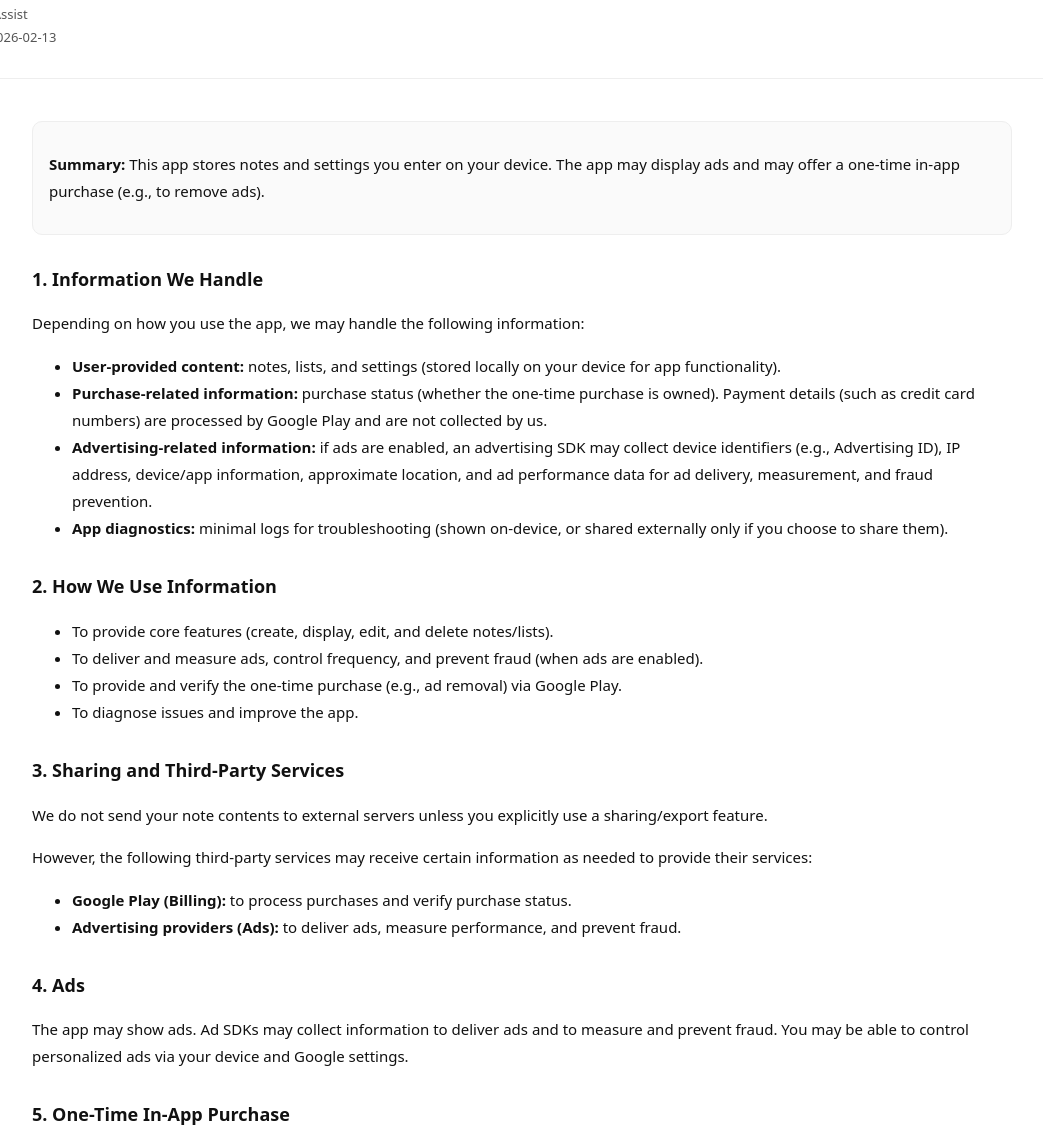
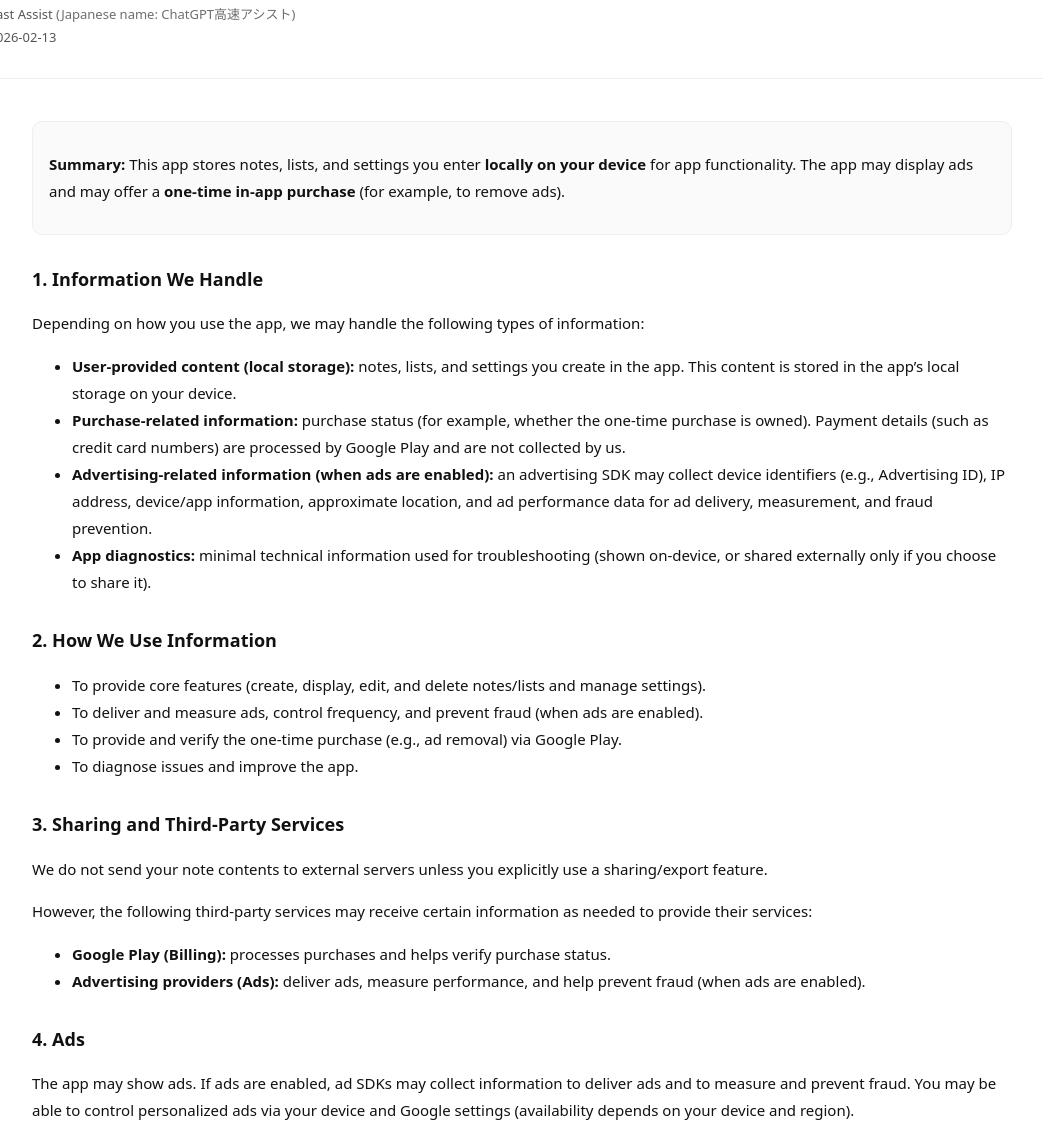
Before and after one commit to momotarou2025desu-pixel/privacy-policy-chatgpt-assist, a plain HTML site: page index.html in a window 1280 px wide. Shown: the part 78-1212 px from the top of the page, without its empty margins (118-1161 px from the left). Drawn offline with Linux system fonts and the light colour scheme.

Commit message:
Update index.html

```diff
--- a/index.html
+++ b/index.html
@@ -3,7 +3,7 @@
 <head>
   <meta charset="utf-8" />
   <meta name="viewport" content="width=device-width,initial-scale=1" />
-  <title>Privacy Policy | Chat GPT Assist</title>
+  <title>Privacy Policy | ChatGPT Fast Assist</title>
   <style>
     body{font-family:system-ui,-apple-system,"Segoe UI",Roboto,Arial,sans-serif;line-height:1.8;margin:0;background:#fff;color:#111}
     header{padding:28px 20px;border-bottom:1px solid #eee}
@@ -20,27 +20,27 @@
 <body>
   <header>
     <h1>Privacy Policy</h1>
-    <div class="meta">App: Chat GPT Assist</div>
+    <div class="meta">App: ChatGPT Fast Assist <span style="opacity:.85;">(Japanese name: ChatGPT高速アシスト)</span></div>
     <div class="meta">Last updated: 2026-02-13</div>
   </header>
 
   <main>
     <div class="box">
-      <p><strong>Summary:</strong> This app stores notes and settings you enter on your device. The app may display ads and may offer a one-time in-app purchase (e.g., to remove ads).</p>
+      <p><strong>Summary:</strong> This app stores notes, lists, and settings you enter <strong>locally on your device</strong> for app functionality. The app may display ads and may offer a <strong>one-time in-app purchase</strong> (for example, to remove ads).</p>
     </div>
 
     <h2>1. Information We Handle</h2>
-    <p>Depending on how you use the app, we may handle the following information:</p>
+    <p>Depending on how you use the app, we may handle the following types of information:</p>
     <ul>
-      <li><strong>User-provided content:</strong> notes, lists, and settings (stored locally on your device for app functionality).</li>
-      <li><strong>Purchase-related information:</strong> purchase status (whether the one-time purchase is owned). Payment details (such as credit card numbers) are processed by Google Play and are not collected by us.</li>
-      <li><strong>Advertising-related information:</strong> if ads are enabled, an advertising SDK may collect device identifiers (e.g., Advertising ID), IP address, device/app information, approximate location, and ad performance data for ad delivery, measurement, and fraud prevention.</li>
-      <li><strong>App diagnostics:</strong> minimal logs for troubleshooting (shown on-device, or shared externally only if you choose to share them).</li>
+      <li><strong>User-provided content (local storage):</strong> notes, lists, and settings you create in the app. This content is stored in the app’s local storage on your device.</li>
+      <li><strong>Purchase-related information:</strong> purchase status (for example, whether the one-time purchase is owned). Payment details (such as credit card numbers) are processed by Google Play and are not collected by us.</li>
+      <li><strong>Advertising-related information (when ads are enabled):</strong> an advertising SDK may collect device identifiers (e.g., Advertising ID), IP address, device/app information, approximate location, and ad performance data for ad delivery, measurement, and fraud prevention.</li>
+      <li><strong>App diagnostics:</strong> minimal technical information used for troubleshooting (shown on-device, or shared externally only if you choose to share it).</li>
     </ul>
 
     <h2>2. How We Use Information</h2>
     <ul>
-      <li>To provide core features (create, display, edit, and delete notes/lists).</li>
+      <li>To provide core features (create, display, edit, and delete notes/lists and manage settings).</li>
       <li>To deliver and measure ads, control frequency, and prevent fraud (when ads are enabled).</li>
       <li>To provide and verify the one-time purchase (e.g., ad removal) via Google Play.</li>
       <li>To diagnose issues and improve the app.</li>
@@ -50,12 +50,12 @@
     <p>We do not send your note contents to external servers unless you explicitly use a sharing/export feature.</p>
     <p>However, the following third-party services may receive certain information as needed to provide their services:</p>
     <ul>
-      <li><strong>Google Play (Billing):</strong> to process purchases and verify purchase status.</li>
-      <li><strong>Advertising providers (Ads):</strong> to deliver ads, measure performance, and prevent fraud.</li>
+      <li><strong>Google Play (Billing):</strong> processes purchases and helps verify purchase status.</li>
+      <li><strong>Advertising providers (Ads):</strong> deliver ads, measure performance, and help prevent fraud (when ads are enabled).</li>
     </ul>
 
     <h2>4. Ads</h2>
-    <p>The app may show ads. Ad SDKs may collect information to deliver ads and to measure and prevent fraud. You may be able to control personalized ads via your device and Google settings.</p>
+    <p>The app may show ads. If ads are enabled, ad SDKs may collect information to deliver ads and to measure and prevent fraud. You may be able to control personalized ads via your device and Google settings (availability depends on your device and region).</p>
 
     <h2>5. One-Time In-App Purchase</h2>
     <p>The app may offer a one-time in-app purchase (for example, to remove ads). Purchases are processed by Google Play. We do not store your payment information. The app may check your purchase status to enable purchased features.</p>
@@ -77,7 +77,7 @@
     <p>If you are under the age of majority in your jurisdiction, please use the app with the consent of a parent or guardian.</p>
 
     <h2>10. Changes to This Policy</h2>
-    <p>We may update this policy from time to time (for example, when adding ads, billing, or other SDKs). Updates will be posted on this page.</p>
+    <p>We may update this policy from time to time (for example, when adding or changing ads, billing, or other SDKs). Updates will be posted on this page with a revised “Last updated” date.</p>
 
     <h2>11. Contact</h2>
     <p>If you have questions about this Privacy Policy, please contact:</p>
@@ -87,7 +87,7 @@
 
     <hr style="border:none;border-top:1px solid #eee;margin:28px 0" />
     <p class="meta">
-      Note: If you choose a specific ad SDK (e.g., Google AdMob), it is recommended to add the provider name and link here.
+      Tip: If you use a specific ad SDK (for example, Google AdMob / Google Mobile Ads SDK), consider listing the provider name and a link to the provider’s privacy information here.
     </p>
   </main>
 </body>
```
